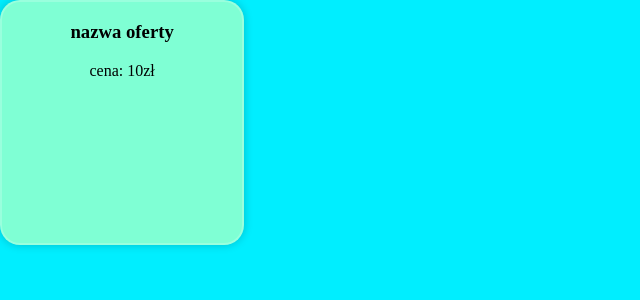
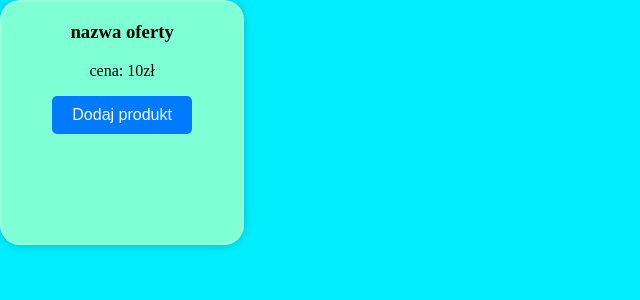
Before and after one commit to YuriiKramarenko/111111, a PHP site: page / in a window 1280 px wide. Shown: the part 197-497 px from the top of the page, without its empty margins (0-640 px from the left). Run offline with PHP 8.4, Linux system fonts and the light colour scheme; data that the repository does not hold is empty.

Commit message:
dodanie bazy

```diff
--- a/display_products.php
+++ b/display_products.php
@@ -2,12 +2,12 @@
 $servername = "localhost";
 $username = "root";
 $password = "";
-$dbname = "strona";
+$dbname = "sklep";
 $conn = new mysqli($servername, $username, $password, $dbname);
 if ($conn->connect_error) {
   die ("Połączenie nieudane: " . $conn->connect_error);
 }
-$sql = "SELECT `name` , `price` FROM `id` ";
+$sql = "SELECT `name` , `price` FROM `produkt` ";
 $result = $conn->query($sql);
 
 while ($row = $result->fetch_assoc()){
--- a/index.php
+++ b/index.php
@@ -19,6 +19,7 @@
         <div class="card text-center">
             <h3>nazwa oferty</h3>
             <p>cena: 10zł</p>
+            <button class="add-product-btn">Dodaj produkt</button>
             </div>
         <?php
             include "display_products.php";
--- a/style.css
+++ b/style.css
@@ -62,6 +62,21 @@ html body{
     border-radius: 20px;
     padding: 0.1px;
 }
+.add-product-btn {
+    padding: 10px 20px;
+    background-color: #007bff;
+    color: #fff;
+    border: none;
+    border-radius: 5px;
+    cursor: pointer;
+    font-size: 16px;
+    transition: background-color 0.3s ease;
+  }
+
+  .add-product-btn:hover {
+    background-color: #0056b3;
+  }
+
 .text-center{
     text-align: center;
 }
```
